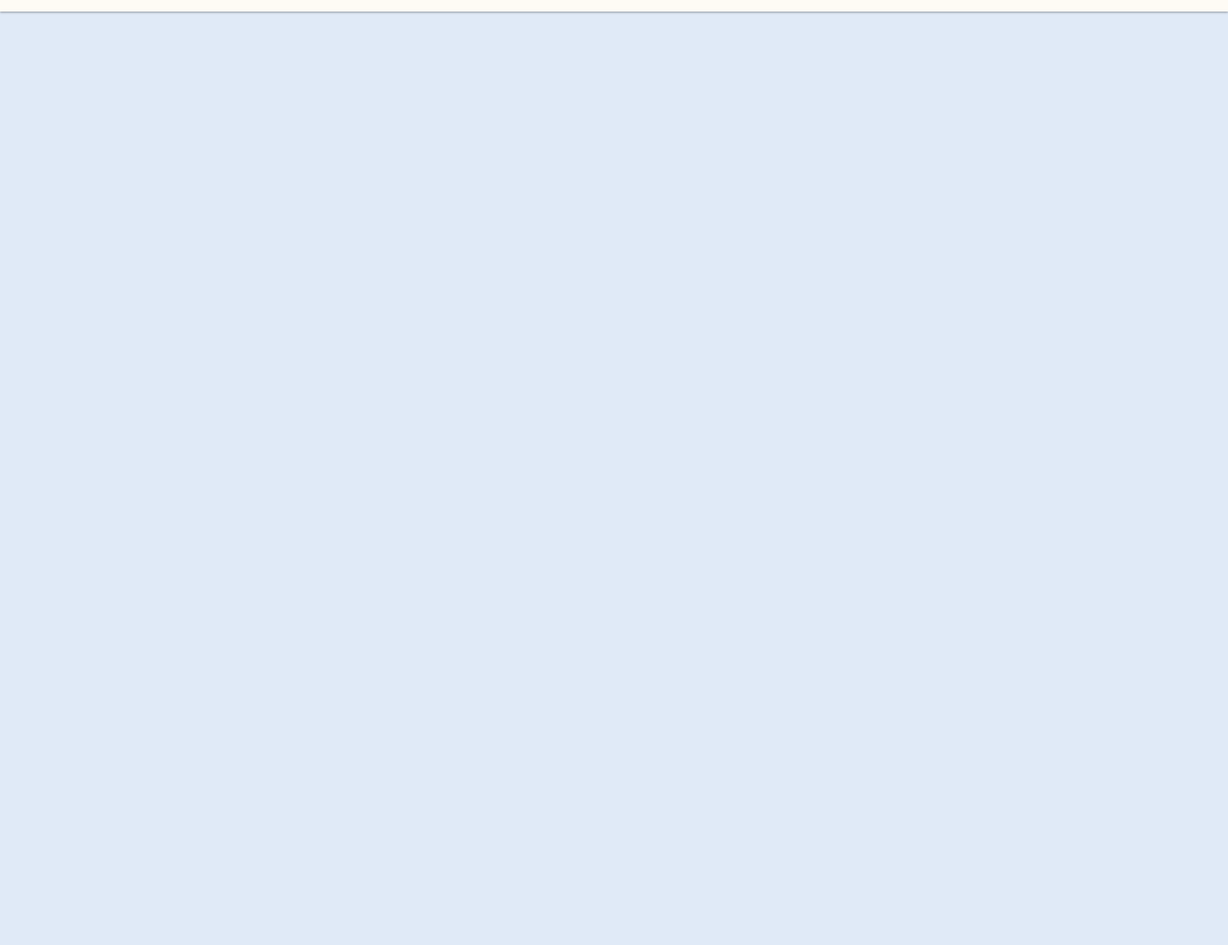
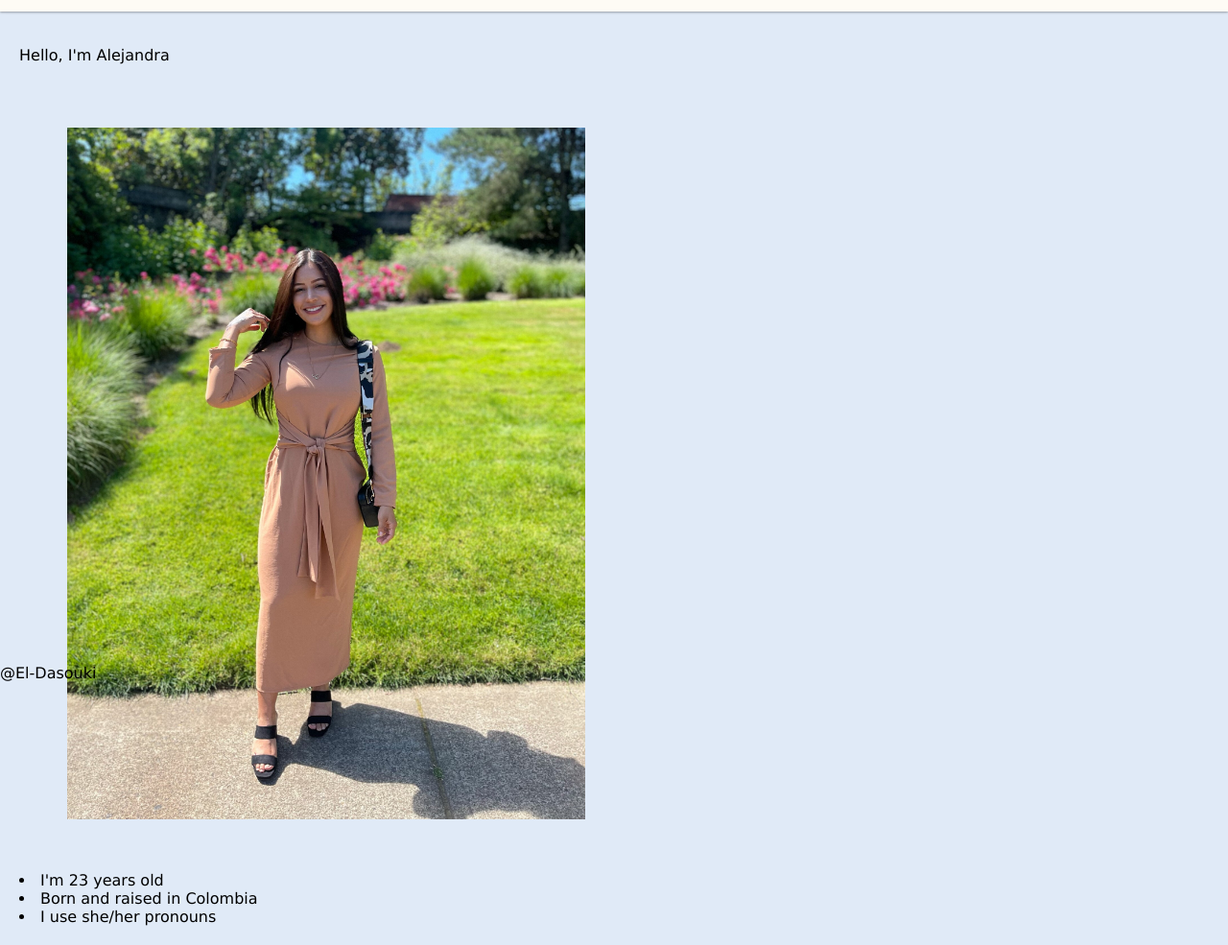
Before and after one commit to Alejae1998/about-me, a plain HTML site: page index.html in a window 1280 px wide. Shown: the part 68-1053 px from the top of the page at 96% size. Before the commit the page ends 800 px from the top, so only its background shows below. Drawn offline with Linux system fonts and the light colour scheme.

Commit message:
adding some info

```diff
--- a/index.html
+++ b/index.html
@@ -1,6 +1,5 @@
 <!DOCTYPE html>
 <html lang="en">
-
     <head>
         <!-- metadata -->
         <meta charset="UTF-8" />
@@ -8,8 +7,8 @@
         <meta http-equiv="X-UA-Compatible" content="ie=edge" />
 
         <!-- title and favicon -->
-    <title>Web App</title>
-    <link rel="icon" type="image/x-icon" href="assets/alchemy-favicon.png" />
+        <title>Alejandra El-Dasouki</title>
+        <!-- <link rel="icon" type="image/x-icon" href="assets/alchemy-favicon.png" /> -->
 
         <!-- js -->
         <script type="module" src="app.js"></script>
@@ -21,19 +20,37 @@
         <link rel="stylesheet" href="styles/reset.css" />
         <link rel="stylesheet" href="styles/global.css" />
         <!-- add link for page specific css -->
-
     </head>
 
     <body>
         <header>
-        <img class="logo" src="assets/html_css_js.png" alt="logo">
+            <img class="logo" src="assets/html_css_js.png" alt="logo" />
             <h1>Web App</h1>
         </header>
 
         <main>
+            <body data-theme="dark">
+                <div class="name">
+                    <p>Hello, I'm Alejandra</p>
+                    <img
+                        src="/assets/alejandra.jpg"
+                        style="
+                            width: 150px;
+                            height: auto;
+                            margin: auto;
+                            width: 640px;
+                            padding: 50px;
+                        "
+                    />
 
+                    <li>I'm 23 years old</li>
+                    <li>Born and raised in Colombia</li>
+                    <li>I use she/her pronouns</li>
+                </div>
+            </body>
         </main>
-
+        <footer style="position: fixed; bottom: 0%; width: 100%; height: 2.5rem">
+            @El-Dasouki
+        </footer>
     </body>
-
 </html>
```
Also changed, not shown: assets/alejandra.jpg (added). Lines whose indentation alone changed are shown as unchanged.
